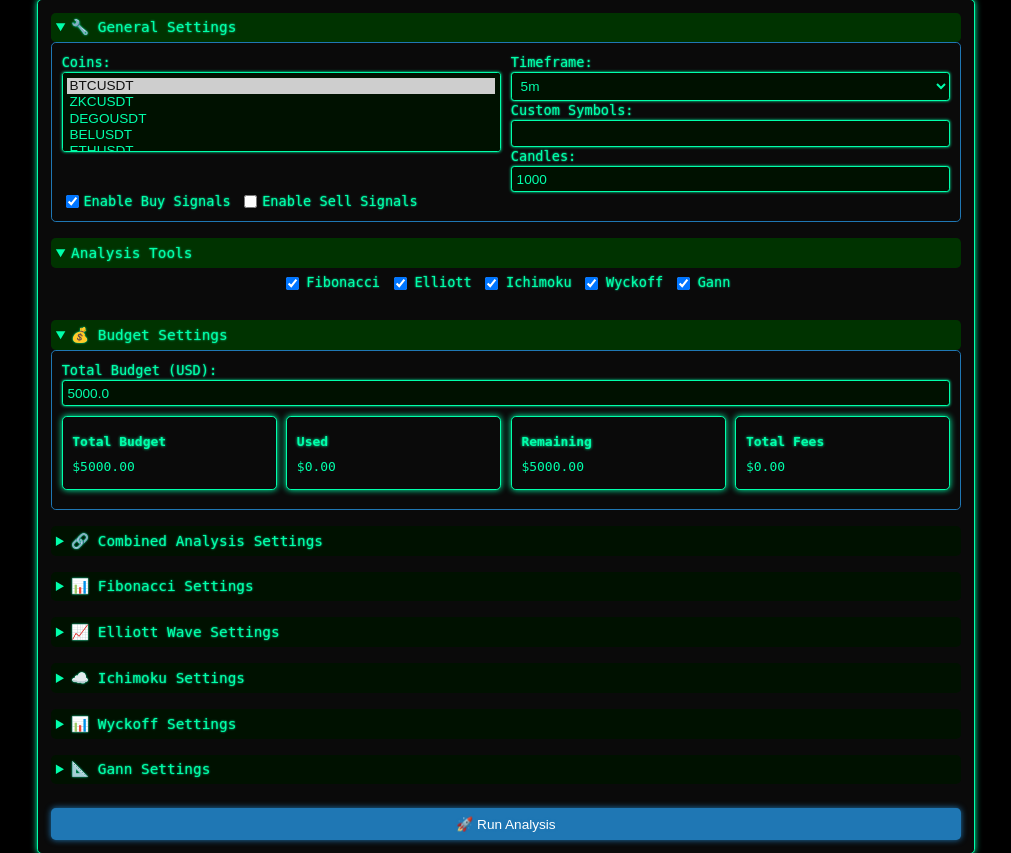
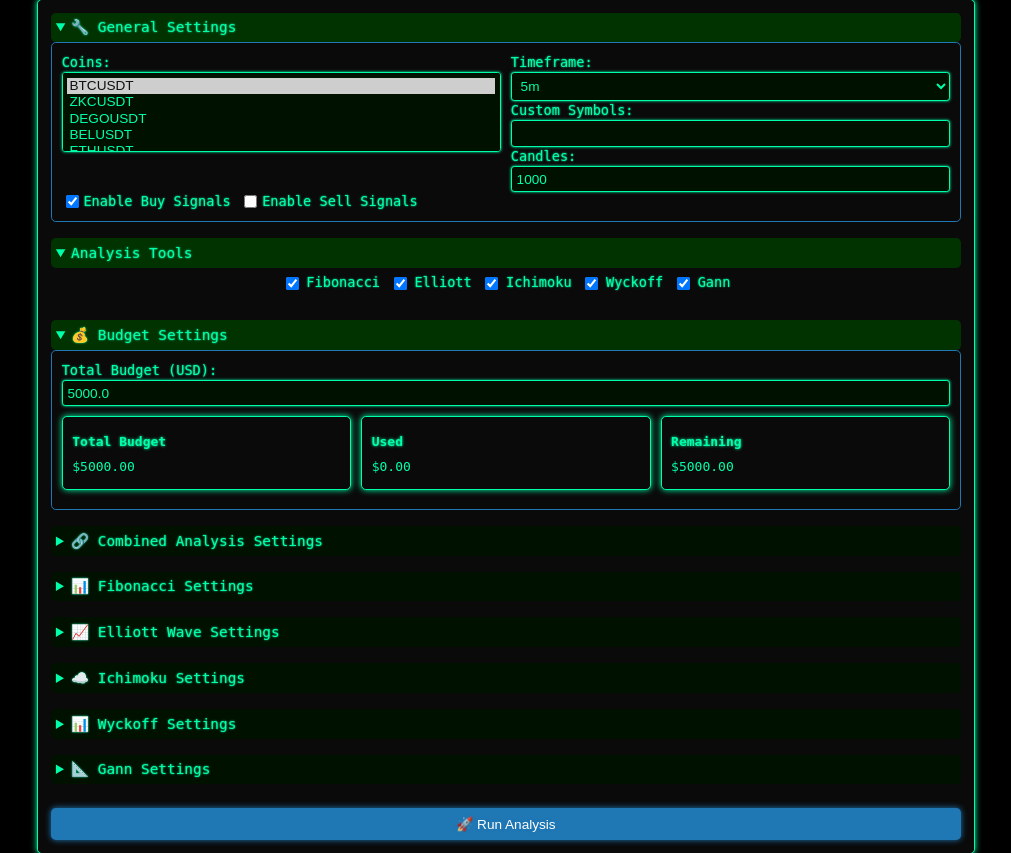
Before and after one commit to IhsanUllah-AI/trading-_bot_Flask, a Flask app: page / in a window 1280 px wide. Shown: the part 105-958 px from the top of the page, without its empty margins (134-1145 px from the left). Run offline with Flask 3, Linux system fonts and the light colour scheme; data comes from the database, SQL or seed files in the repository; data that the repository does not hold is empty.

Commit message:
Update index.html

```diff
--- a/Myproject/templates/index.html
+++ b/Myproject/templates/index.html
@@ -572,7 +572,7 @@
 
 
                 <!-- Budget Status Display -->
-                <div style="display: grid; grid-template-columns: 1fr 1fr 1fr 1fr; gap: 0.6rem; width: 100%; margin-top: 0.6rem;">
+                <div style="display: grid; grid-template-columns: 1fr 1fr 1fr; gap: 0.6rem; width: 100%; margin-top: 0.6rem;">
                     <div class="metric-card">
                         <h4>Total Budget</h4>
                         <p>$<span id="total_budget_display">{{ "%.2f"|format(budget.get('total_budget', 5000.0)) }}</span></p>
@@ -584,10 +584,6 @@
                     <div class="metric-card">
                         <h4>Remaining</h4>
                         <p>$<span id="remaining_budget_display">{{ "%.2f"|format(budget.get('remaining_budget', 5000.0)) }}</span></p>
-                    </div>
-                    <div class="metric-card">
-                        <h4>Total Fees</h4>
-                        <p>$<span id="total_fees_display">{{ "%.2f"|format(budget.get('total_fees', 0.0)) }}</span></p>
                     </div>
                 </div>
             </div>
```
